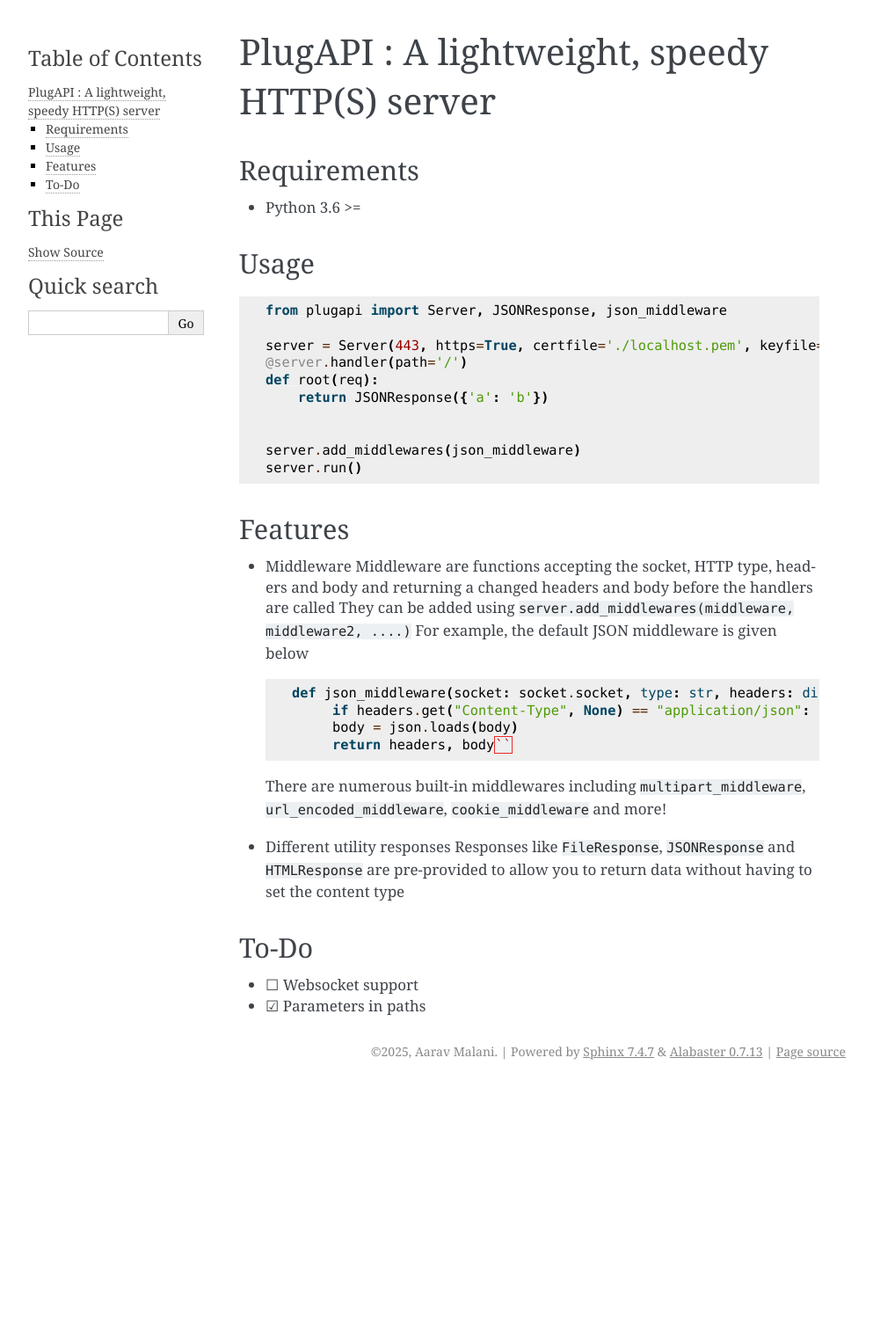
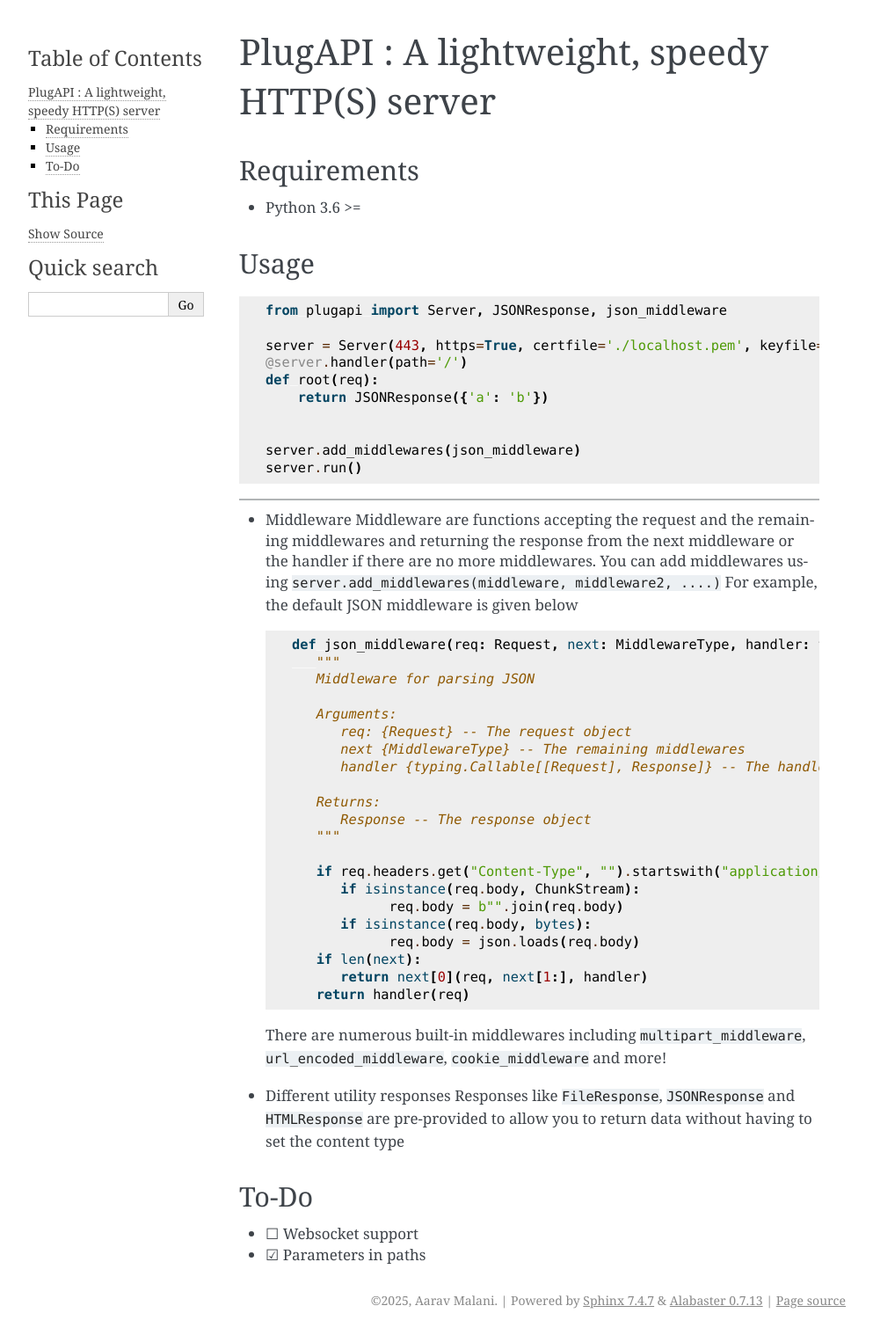
Before and after one commit to AaravMalani/PlugAPI, a Sphinx documentation site: the page built from docs/source/README.rst, in a window 1280 px wide. Shown: the whole page at 88% size, without its empty margins (148-1141 px from the left). Built offline with Sphinx 7.4.7, drawn with Linux system fonts in a browser that asks for light colours; before the commit the page ends 1235 px from its top, so only the background shows below that.

Commit message:
Update Sphinx changelog and README

```diff
--- a/docs/source/README.rst
+++ b/docs/source/README.rst
@@ -22,21 +22,37 @@ Usage
    server.add_middlewares(json_middleware)
    server.run()
 
-Features
 --------
 
--  Middleware Middleware are functions accepting the socket, HTTP type,
-   headers and body and returning a changed headers and body before the
-   handlers are called They can be added using
-   ``server.add_middlewares(middleware, middleware2, ....)`` For
-   example, the default JSON middleware is given below
+-  Middleware Middleware are functions accepting the request and the remaining middlewares and returning the response from the next middleware
+   or the handler if there are no more middlewares. You can add
+   middlewares using ``server.add_middlewares(middleware, middleware2, ....)``
+   For example, the default JSON middleware is given below
 
    .. code-block:: py
 
-     def json_middleware(socket: socket.socket, type: str, headers: dict[str, str], body: str | list | dict) -> tuple[dict[str, str], str | list | dict]:
-          if headers.get("Content-Type", None) == "application/json":
-          body = json.loads(body)
-          return headers, body``
+      def json_middleware(req: Request, next: MiddlewareType, handler: typing.Callable[[Request], Response]) -> Response:
+         """
+         Middleware for parsing JSON
+
+         Arguments:
+            req: {Request} -- The request object
+            next {MiddlewareType} -- The remaining middlewares
+            handler {typing.Callable[[Request], Response]} -- The handler function
+
+         Returns:
+            Response -- The response object
+         """
+
+         if req.headers.get("Content-Type", "").startswith("application/json"):
+            if isinstance(req.body, ChunkStream):
+                  req.body = b"".join(req.body)
+            if isinstance(req.body, bytes):
+                  req.body = json.loads(req.body)
+         if len(next):
+            return next[0](req, next[1:], handler)
+         return handler(req)
+
    There are numerous built-in middlewares including
    ``multipart_middleware``, ``url_encoded_middleware``,
    ``cookie_middleware`` and more!
```
Also changed, not shown: docs/source/CHANGELOG.rst (+13 -0 lines).
